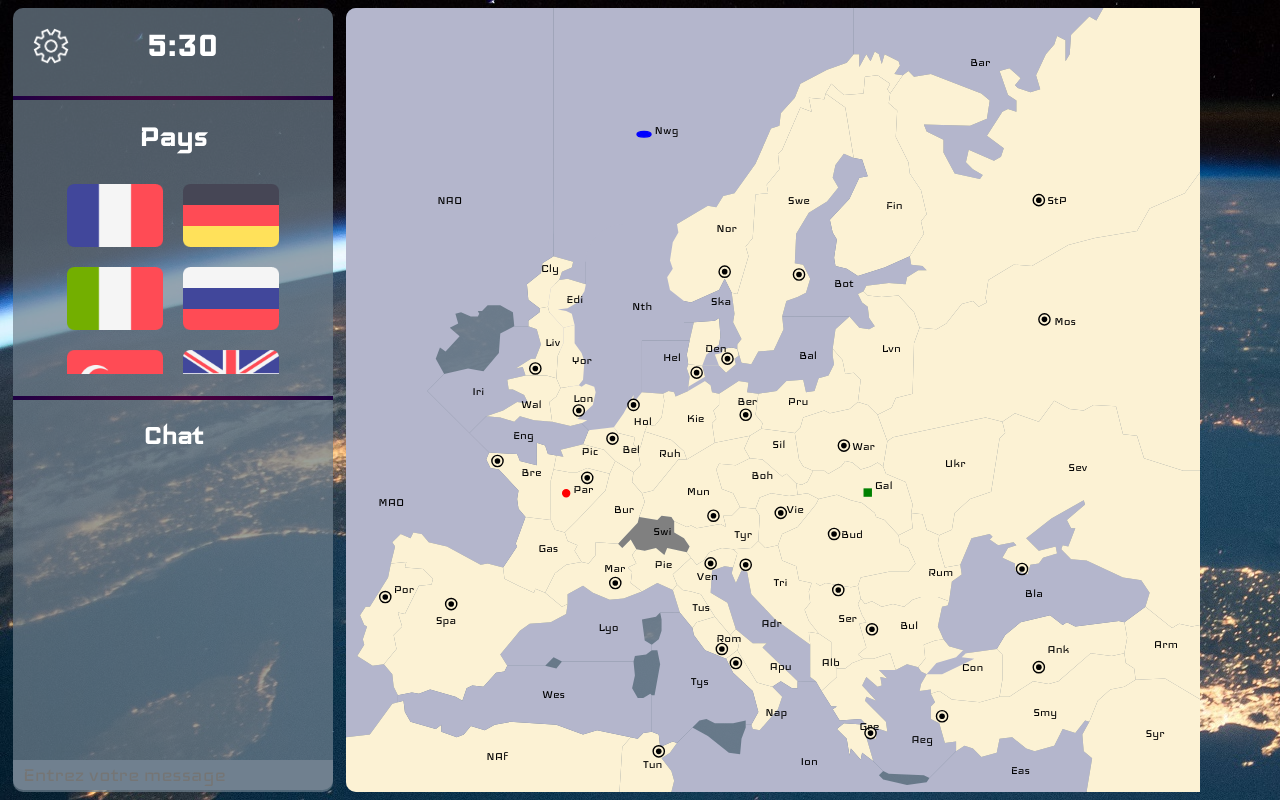
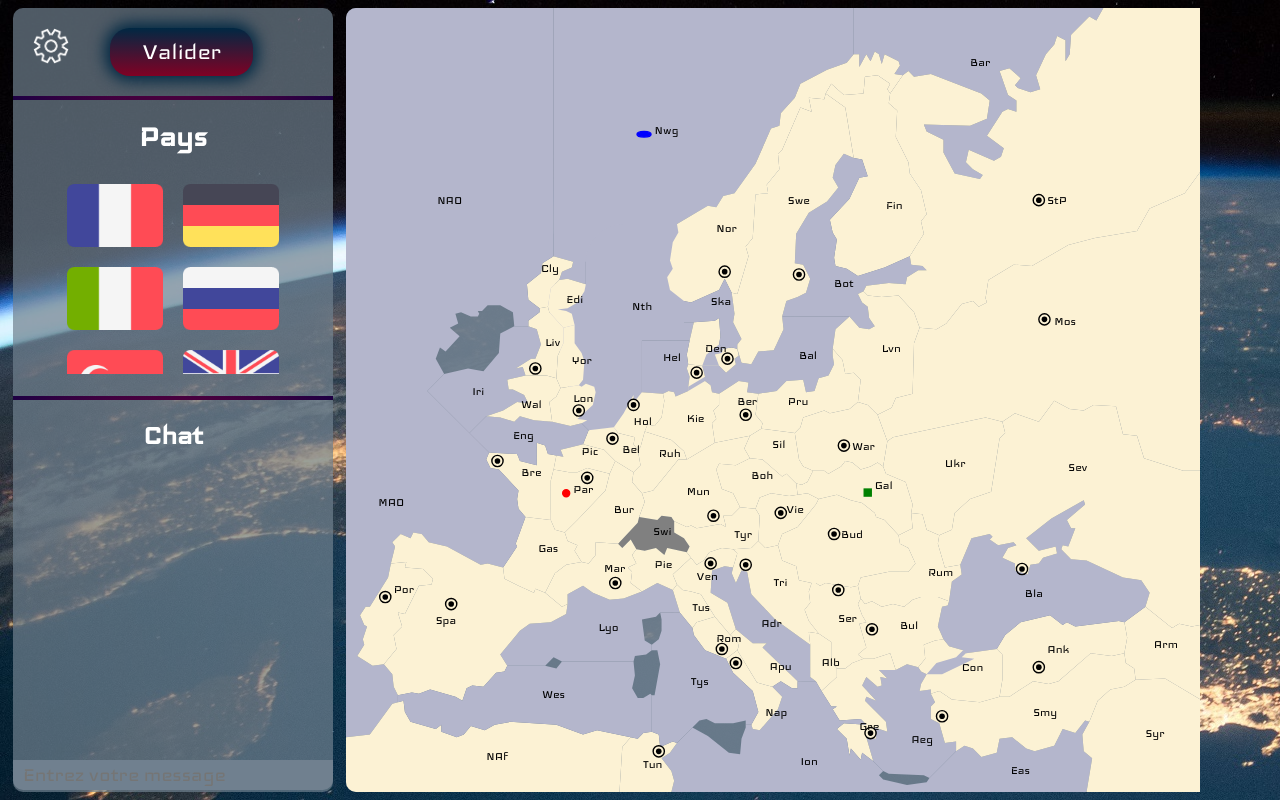
Before and after one commit to nderousseaux/diplomabourg, a Vue app in the folder frontend/: page /lobby/jeu in a window 1280 px wide. Shown: the top 800 px of the page. Built offline with nearby package versions, Linux system fonts and the light colour scheme.

Commit message:
Add ready button on gamemap

```diff
--- a/frontend/src/components/GameMap.vue
+++ b/frontend/src/components/GameMap.vue
@@ -4,7 +4,11 @@
 			<div id="minuteur">
 				<img id="params" alt="Paramètres" title="Paramètres"
 					src="../assets/img/settings.png"/>
-				<p>5:30</p>
+				<!-- <p>5:30</p> -->
+				<button value="valider">Valider</button>
+			</div>
+			<div>
+
 			</div>
 			<div id="drapeaux">
 				<h1>Pays</h1>
--- a/frontend/src/main.js
+++ b/frontend/src/main.js
@@ -3,5 +3,4 @@ import App from "./App.vue"
 
 import router from './router'
 
-
 createApp(App).use(router).mount('#app')
```
